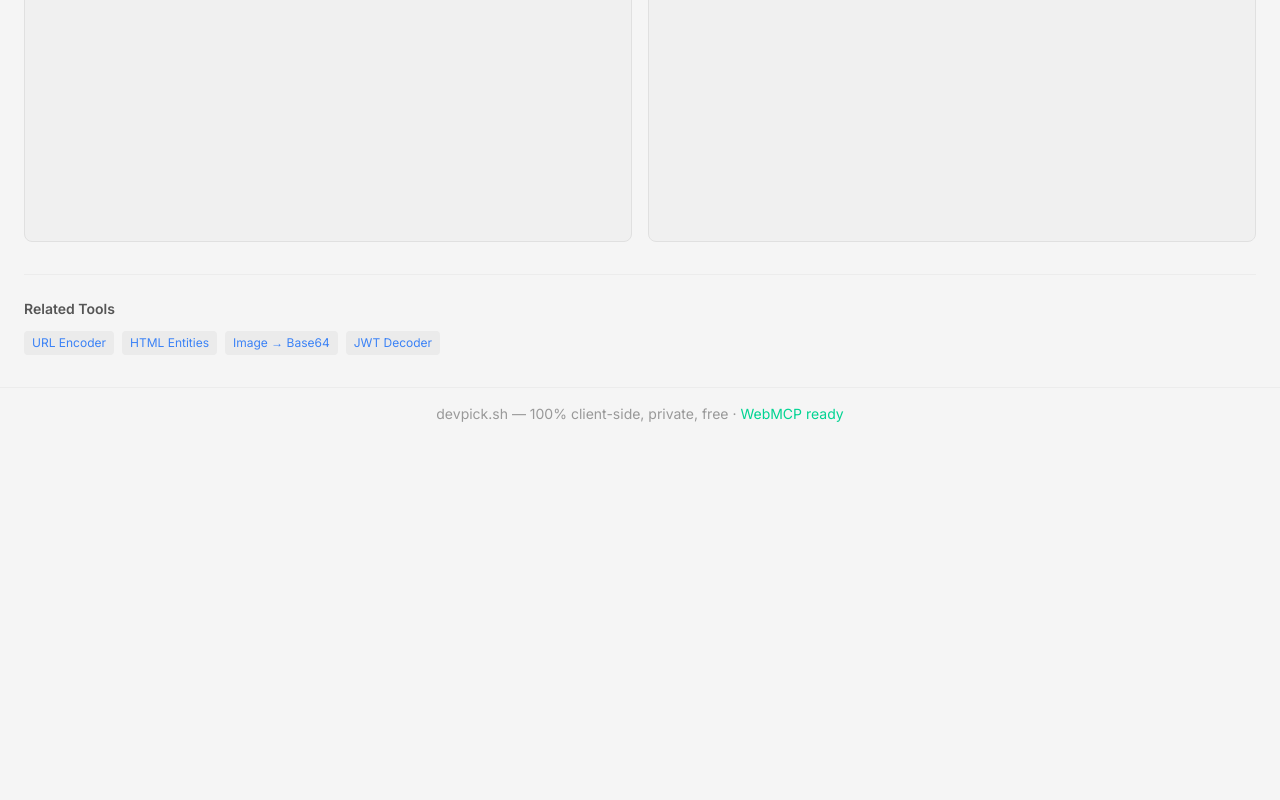
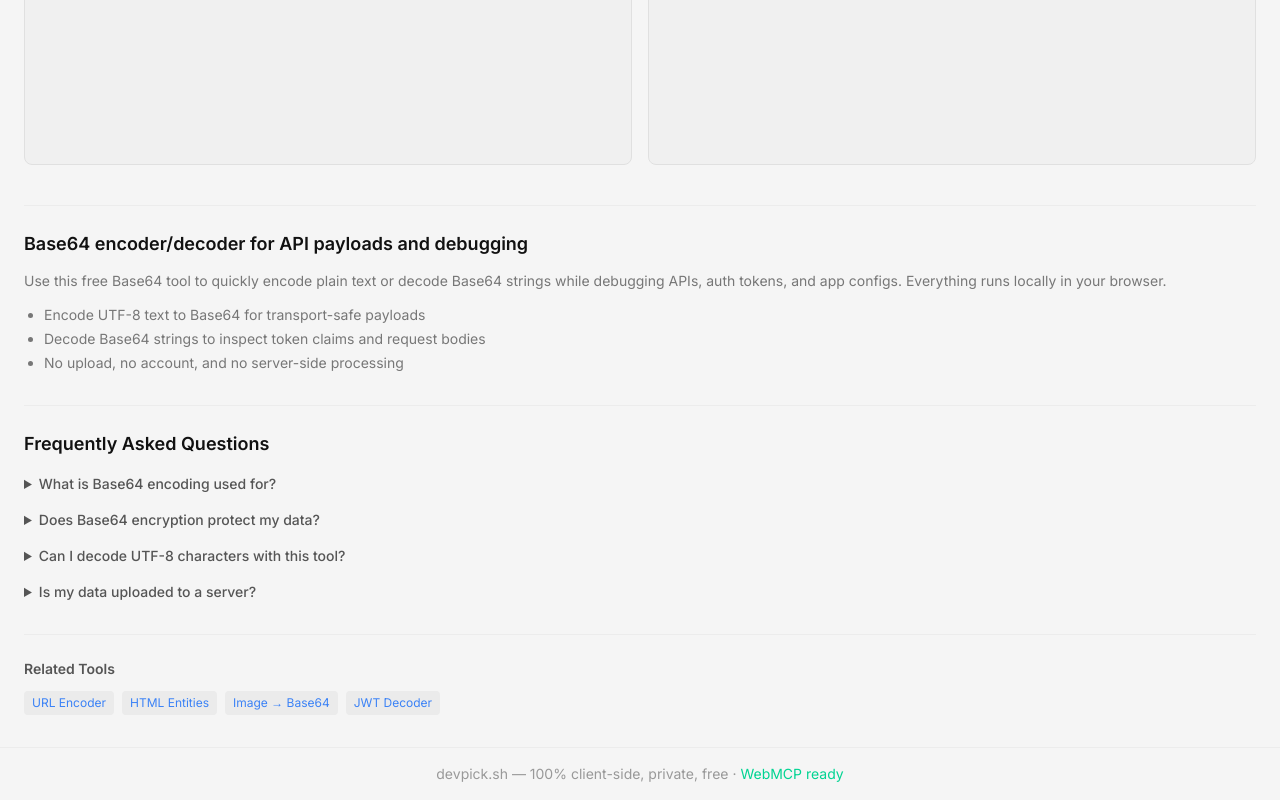
Before and after one commit to kimbobmarley03/devpick.sh, a Next.js app: page /base64 in a window 1280 px wide. Shown: the part 360-1160 px from the top of the page. Before the commit the page ends 800 px from the top, so only its background shows below. Built offline with nearby package versions, Linux system fonts and the light colour scheme; no server answers.

Commit message:
seo: expand base64 page content + FAQ schema

```diff
--- a/app/base64/base64-tool.tsx
+++ b/app/base64/base64-tool.tsx
@@ -138,6 +138,53 @@ export function Base64Tool() {
           </div>
         }
       />
+
+      {/* SEO Content */}
+      <div className="mt-10 pt-6 border-t border-border-subtle">
+        <h2 className="text-lg font-semibold text-text-primary mb-3">Base64 encoder/decoder for API payloads and debugging</h2>
+        <p className="text-sm text-text-dimmed leading-relaxed mb-3">
+          Use this free Base64 tool to quickly encode plain text or decode Base64 strings while debugging APIs,
+          auth tokens, and app configs. Everything runs locally in your browser.
+        </p>
+        <ul className="list-disc pl-5 text-sm text-text-dimmed space-y-1">
+          <li>Encode UTF-8 text to Base64 for transport-safe payloads</li>
+          <li>Decode Base64 strings to inspect token claims and request bodies</li>
+          <li>No upload, no account, and no server-side processing</li>
+        </ul>
+      </div>
+
+      {/* FAQ Section */}
+      <div className="mt-8 pt-6 border-t border-border-subtle">
+        <h2 className="text-lg font-semibold text-text-primary mb-4">Frequently Asked Questions</h2>
+        <div className="space-y-4">
+          {[
+            {
+              q: "What is Base64 encoding used for?",
+              a: "Base64 converts text/binary data into ASCII-safe text, commonly used in APIs, email attachments, data URLs, and auth headers.",
+            },
+            {
+              q: "Does Base64 encryption protect my data?",
+              a: "No. Base64 is encoding, not encryption. Anyone can decode it. Use encryption if you need confidentiality.",
+            },
+            {
+              q: "Can I decode UTF-8 characters with this tool?",
+              a: "Yes. This tool supports UTF-8 text so non-English characters are preserved when encoding/decoding.",
+            },
+            {
+              q: "Is my data uploaded to a server?",
+              a: "No. Encoding and decoding happen entirely in your browser.",
+            },
+          ].map((faq, i) => (
+            <details key={i} className="group">
+              <summary className="cursor-pointer text-sm font-medium text-text-secondary hover:text-text-primary">
+                {faq.q}
+              </summary>
+              <p className="mt-2 text-sm text-text-dimmed pl-4">{faq.a}</p>
+            </details>
+          ))}
+        </div>
+      </div>
+
       {/* Related Tools */}
       <div className="mt-8 pt-6 border-t border-border-subtle">
         <h2 className="text-sm font-semibold text-text-secondary mb-3">Related Tools</h2>
--- a/app/base64/page.tsx
+++ b/app/base64/page.tsx
@@ -32,6 +32,41 @@ export default function Base64Page() {
           }),
         }}
       />
+      <script
+        type="application/ld+json"
+        dangerouslySetInnerHTML={{
+          __html: JSON.stringify({
+            "@context": "https://schema.org",
+            "@type": "FAQPage",
+            mainEntity: [
+              {
+                "@type": "Question",
+                name: "What is Base64 encoding used for?",
+                acceptedAnswer: {
+                  "@type": "Answer",
+                  text: "Base64 is used to represent binary or text data as ASCII-safe text for APIs, email attachments, and data transport.",
+                },
+              },
+              {
+                "@type": "Question",
+                name: "Is Base64 encryption?",
+                acceptedAnswer: {
+                  "@type": "Answer",
+                  text: "No. Base64 is encoding, not encryption. It does not protect data confidentiality.",
+                },
+              },
+              {
+                "@type": "Question",
+                name: "Does this Base64 tool upload my data?",
+                acceptedAnswer: {
+                  "@type": "Answer",
+                  text: "No. All Base64 encode/decode operations run locally in your browser.",
+                },
+              },
+            ],
+          }),
+        }}
+      />
       <Base64Tool />
     </>
   );
```
